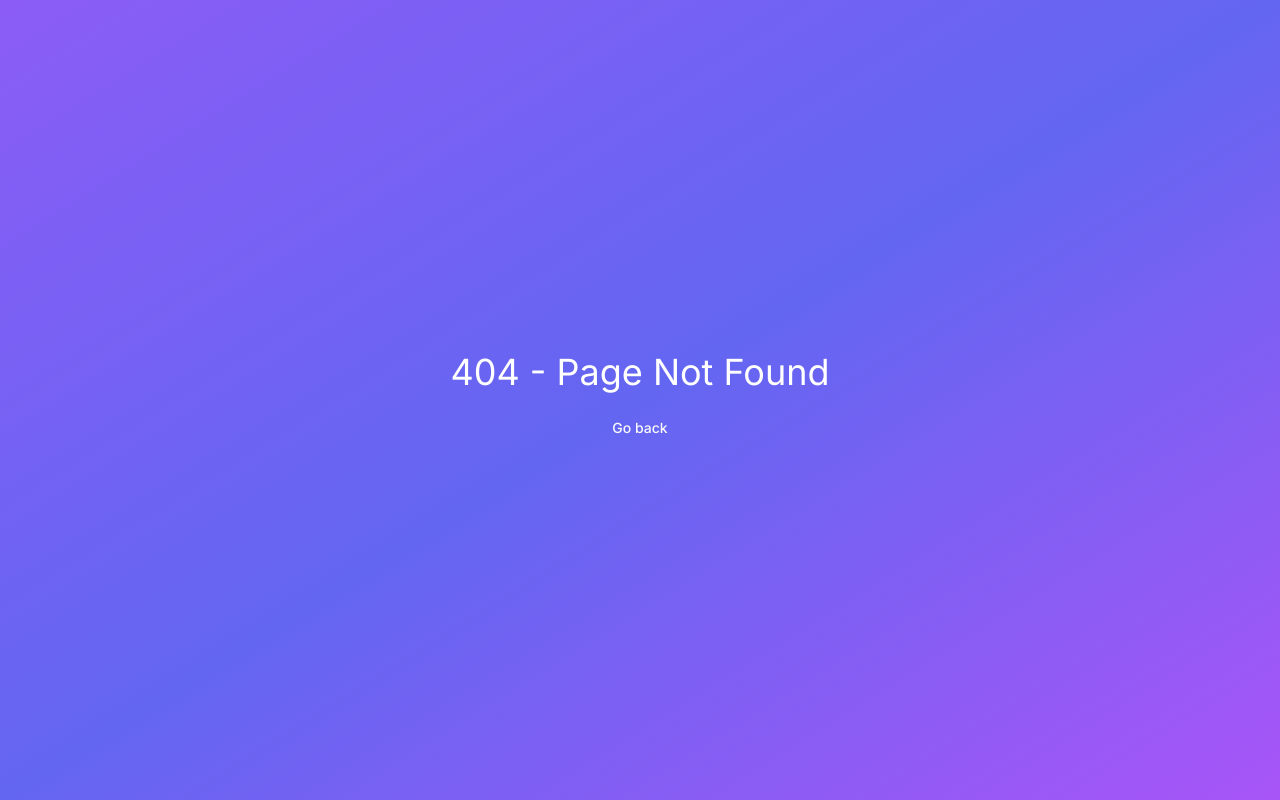
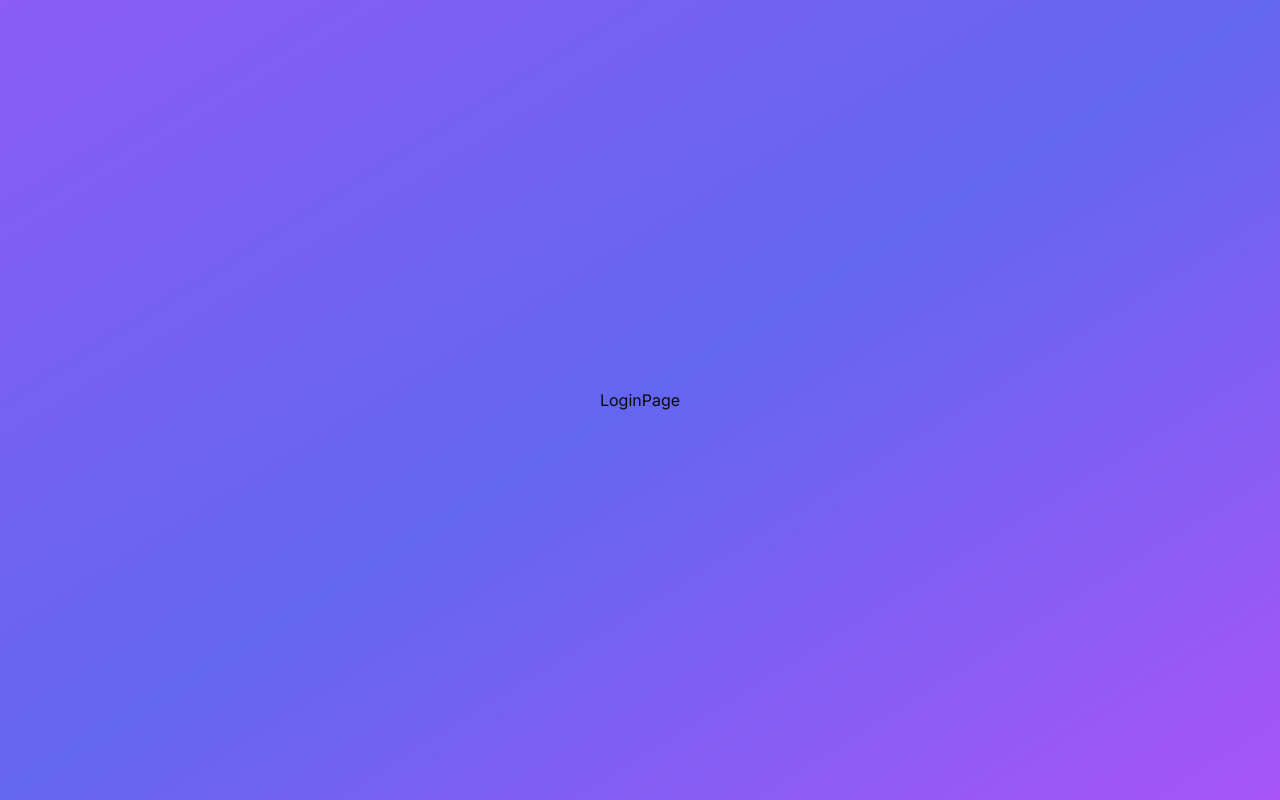
Before and after one commit to KennedyMungai/auth-tutorial, a Next.js app: page /auth/login in a window 1280 px wide. Before the commit this address had no page. Built offline with nearby package versions, Linux system fonts and the light colour scheme.

Commit message:
Created the login page

```diff
--- /dev/null
+++ b/src/app/auth/login/page.tsx
@@ -0,0 +1,7 @@
+type Props = {}
+
+const LoginPage = () => {
+	return <div>LoginPage</div>
+}
+
+export default LoginPage
```
